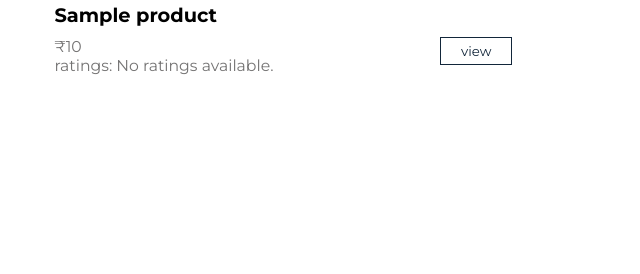
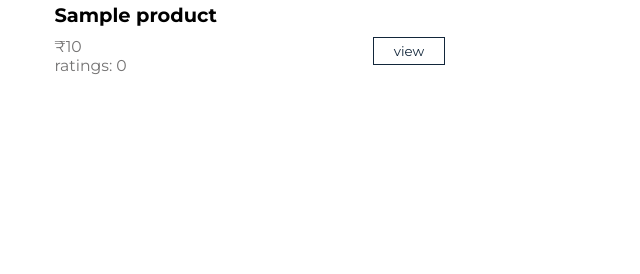
Before and after one commit to Ajinvarughese/xfasso, a PHP site: page /shop/shop.php in a window 1280 px wide. Shown: the part 307-581 px from the top of the page, without its empty margins (0-640 px from the left). Run offline with PHP 8.4, Linux system fonts and the light colour scheme; tables that the repository leaves empty or names only in its code hold one stand-in row (values such as "Sample post"); data that the repository does not hold is empty.

Commit message:
Update shop.php

```diff
--- a/shop/shop.php
+++ b/shop/shop.php
@@ -369,6 +369,7 @@
                     }
 
 
+
                     if(mysqli_num_rows($productQueryResult)>0) {
                         $totalElements = 0;
                         $totalStarCount = 0;
@@ -391,8 +392,9 @@
                             if ($totalElements > 0) {
                                 $averageStarCount = number_format($totalStarCount / $totalElements, 1);
                             } else {
-                                $averageStarCount = "No ratings available.";
+                                $averageStarCount = 0;
                             }
+
                             $quer = "UPDATE products SET avg_star='{$averageStarCount}' WHERE product_id = '{$productId}'";
                             $querRUN = mysqli_query($conn, $quer);
                             $productId = "productIdOfXfassoYes {$productRow['product_id']}";
@@ -417,17 +419,27 @@
                                             <h2 id='primary'>{$productRow['product_name']}</h2>
                                             <div class='price-button'>
                                                 <p class='secondary'>₹{$productRow['product_price']}</p>
-                                                <p class='secondary'>ratings: {$averageStarCount}</p>
+                                                <p class='secondary'>ratings: ";
+                                                if($averageStarCount > 0) {
+                                                    for($k=0; $k<$averageStarCount; $k++) {
+                                                        echo "&star;";
+                                                    }
+                                                }else {
+                                                    echo "";
+                                                }
+                                                echo " {$averageStarCount}";
+                                                echo "</p>
                                                 <a href='../details/details.php?productId={$encrypted_id}'><button class='button-products'>view</button></a>
                                             </div>
                                         </div>
                                     </a>
                                 </div>
                             ";
-
                         }
                     }
+
                 ?>
+
 
             </div>
         </div>
```
